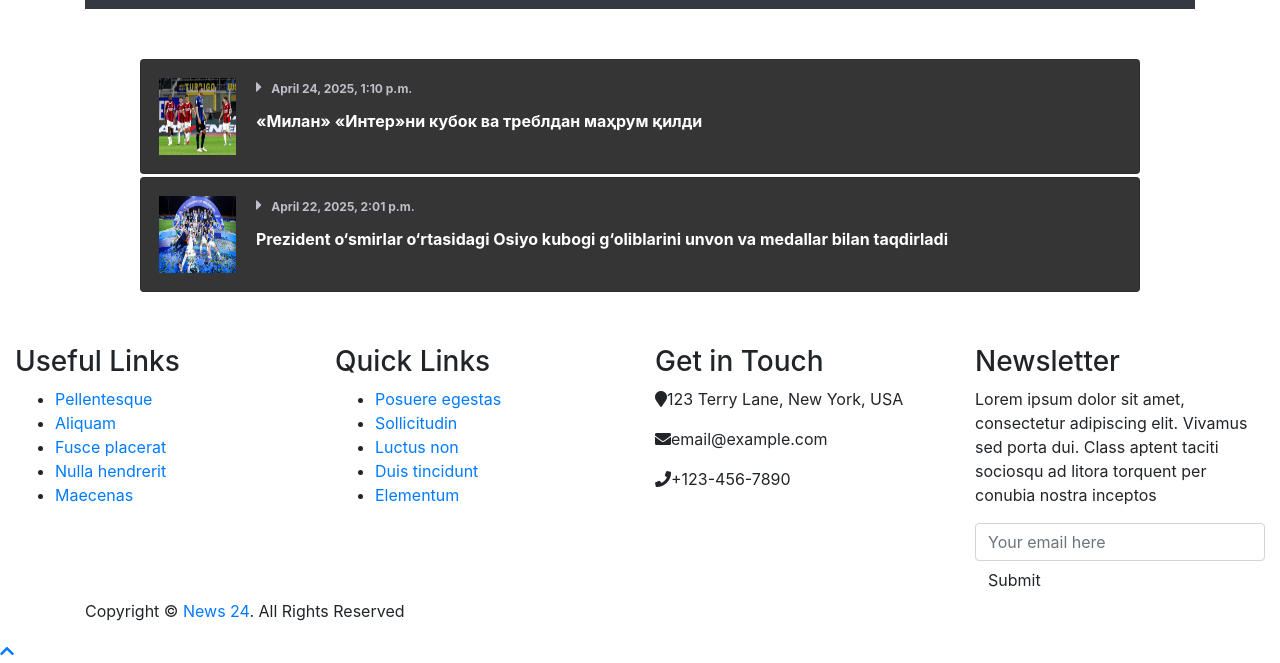
After one commit to 0MAVM0/News_Web, a Django app: page /sport/ in a window 1280 px wide. The commit adds this page. Shown: the part 347-1010 px from the top of the page. Run offline with Django 5.2, Linux system fonts and the light colour scheme; data comes from the database, SQL or seed files in the repository; some libraries are stand-ins or nearby versions.

Commit message:
Page Dedicated To Sport News

```diff
--- a/config/news/urls.py
+++ b/config/news/urls.py
@@ -5,4 +5,5 @@ urlpatterns = [
     path("", home_page, name="home"),
     path("contact_page/", contact, name="contact"),
     path("detail_of/<slug:slug>/", single_page, name="single_page"),
+    path("sport/", sports_news, name="sports"),
 ]
--- a/config/news/views.py
+++ b/config/news/views.py
@@ -28,3 +28,9 @@
     context = { "a_piece_of_news" : news}
 
     return render(request, "single-page.html", context)
+
+def sports_news(request):
+    sports_news = News.objects.filter(category__name="Sports")
+    context = { "sports" : sports_news }
+
+    return render(request, "sports.html", context)
--- /dev/null
+++ b/config/static/css/cards.css
@@ -0,0 +1,52 @@
+.registration-right {
+    width: 80%;
+    padding-top: 50px;
+    padding-bottom: 50px;
+}
+.registration-right h2 {
+    color: #ffffff;
+    font-weight: 700;
+    padding-bottom: 20px;
+}
+.registration .btn {
+    width: 100%;
+}
+.fa, .fas, .fab {
+    font-family: "Font Awesome 5 Free";
+    font-weight: 900
+}
+.far {
+    font-family: "Font Awesome 5 Free";
+    font-weight: 400
+}
+.event-list .card {
+    background-color: #353535;
+    padding: 18px;
+    margin-bottom: 3px
+}
+.event-list img {
+    width: 77px;
+    height: 77px;
+}
+.event-list h4 {
+    color: #c0bfc9;
+    font-size: 16px;
+}
+.event-list .card-title span {
+    padding-left: 5px;
+    padding-right: 20px;
+    font-size: 12px;
+    font-weight: 700;
+}
+.event-list .card-text {
+    color: #ffffff;
+    font-weight: 700;
+    font-size: 16px;
+}
+.event-list .card-body {
+    padding: 0 20px;
+    margin: 0 0 10px 0;
+}
+.event-list .card-title svg {
+    color: #ffffff;
+}
--- a/config/templates/base.html
+++ b/config/templates/base.html
@@ -15,6 +15,7 @@
     <link href="{% static 'lib/slick/slick.css' %}" rel="stylesheet">
     <link href="{% static 'lib/slick/slick-theme.css' %}" rel="stylesheet">
     <link href="{% static 'css/style.css' %}" rel="stylesheet">
+    <link href="{% static 'css/cards.css' %}" rel="stylesheet">
 </head>
 <body>
     <div class="top-header">
@@ -56,7 +57,7 @@
                 <div class="collapse navbar-collapse justify-content-between" id="navbarCollapse">
                     <div class="navbar-nav m-auto">
                         <a href="{% url 'home' %}" class="nav-item nav-link active">Home</a>
-                        <a href="#" class="nav-item nav-link">Sport</a>
+                        <a href="{% url "sports" %}" class="nav-item nav-link">Sport</a>
                         <a href="#" class="nav-item nav-link">Texnalogiyalar</a>
                         <a href="#" class="nav-item nav-link">Mahalliy</a>
                         <a href="#" class="nav-item nav-link">Horij</a>
--- /dev/null
+++ b/config/templates/sports.html
@@ -0,0 +1,28 @@
+{% extends "base.html" %}
+
+{% block title %}Sports{% endblock title %}
+
+{% block content %}
+    <div class="container-fluid">
+        <div class="row">
+            <div class="col-md-12 d-flex justify-content-center right-bck">
+                <div class="registration-right">
+                    <div class="event-list">
+                        {% for news in sports %}
+                            <div class="card flex-row">
+                                <img class="card-img-left img-fluid" src="{{ news.image.url }}" />
+                                <div class="card-body">
+                                    <h4 class="card-title h5 h4-sm">
+                                        <i class="fas fa-caret-right" aria-hidden="true"></i>
+                                        <span>{{ news.published_at }}</span>
+                                    </h4>
+                                    <p class="card-text">{{ news.title }}</p>
+                                </div>
+                            </div>
+                        {% endfor %}
+                    </div>
+                </div>
+            </div>
+        </div>
+    </div>
+{% endblock content %}
```
